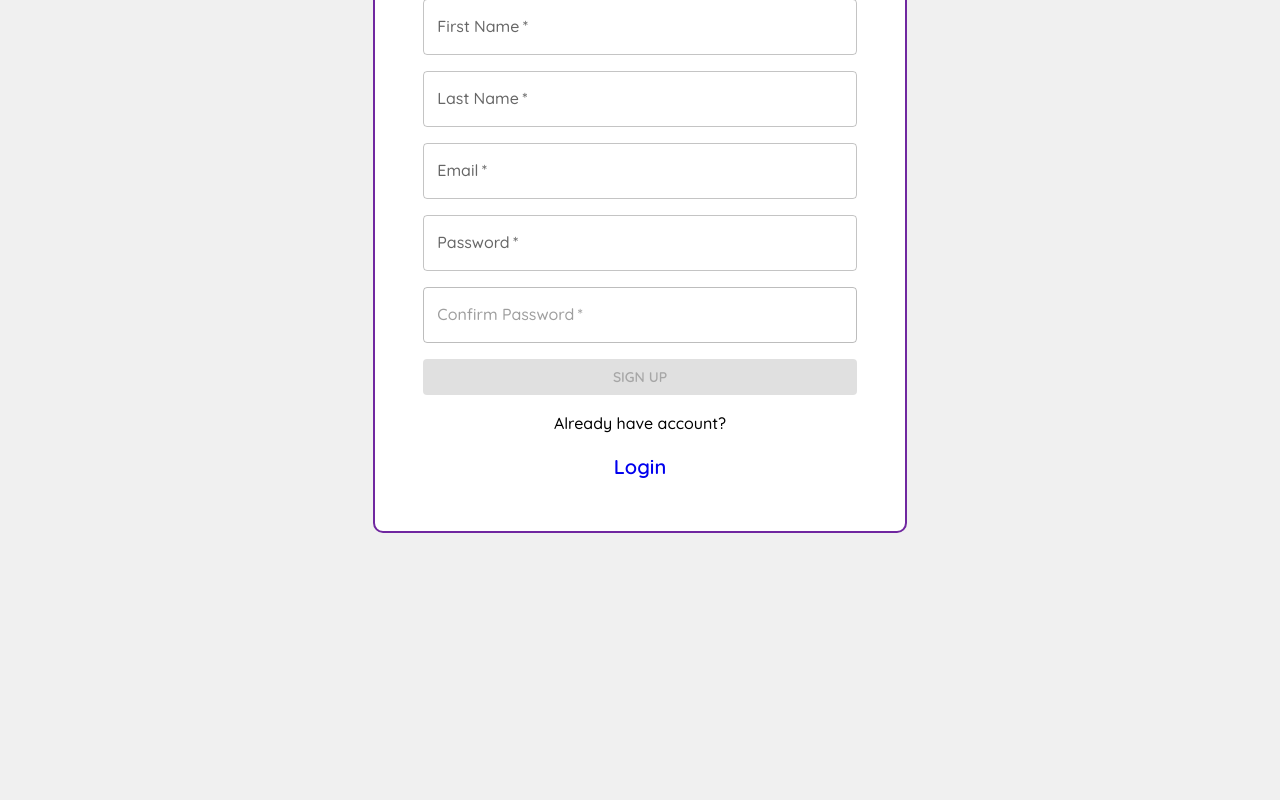
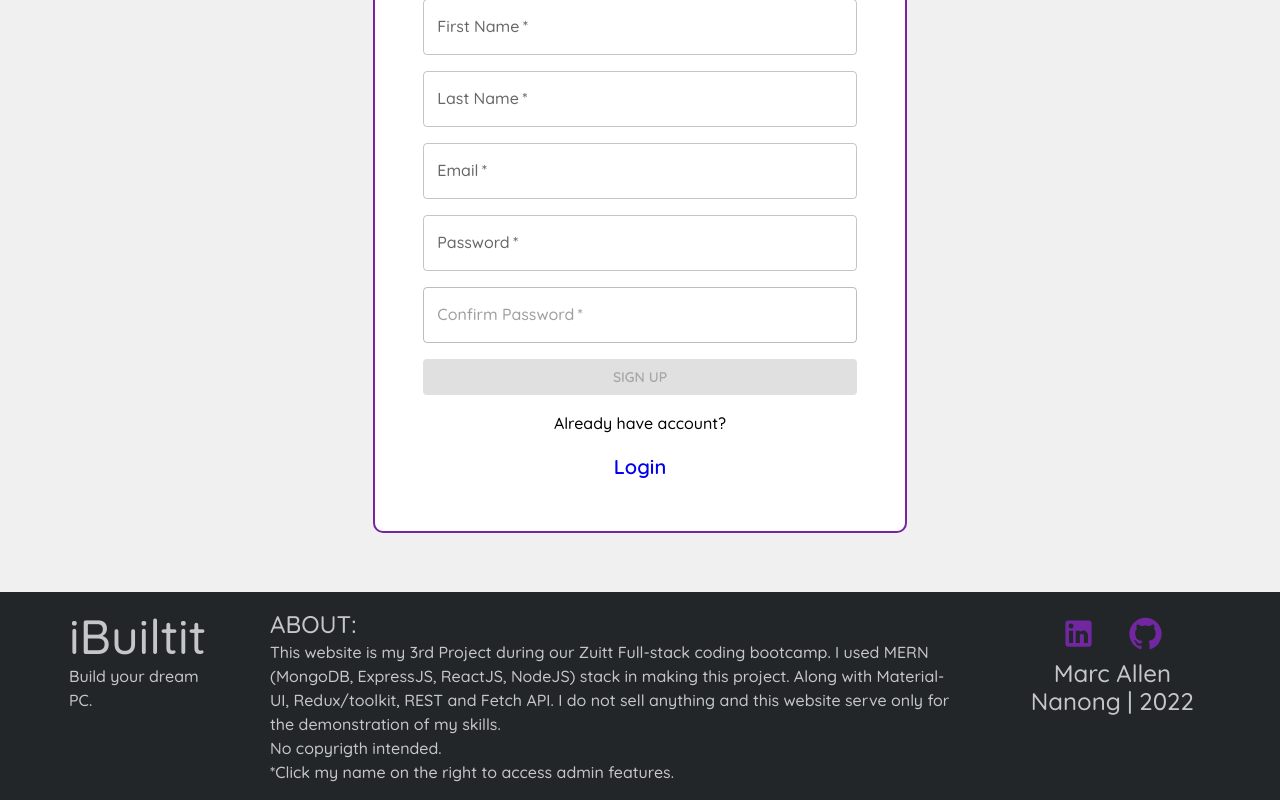
Before and after one commit to nanong11/iBuiltit, a React (Create React App) app: page /signup in a window 1280 px wide. Shown: the part 208-1008 px from the top of the page. Before the commit the page ends 800 px from the top, so only its background shows below. Built offline with nearby package versions, Linux system fonts and the light colour scheme.

Commit message:
Add footer in signup page

```diff
--- a/src/pages/Signup.js
+++ b/src/pages/Signup.js
@@ -2,6 +2,7 @@ import { Button, FormControl, Grid, TextField, Typography } from '@mui/material'
 import React, { useEffect, useState } from 'react'
 import { makeStyles } from '@material-ui/styles'
 import { useNavigate } from "react-router-dom"
+import Footer from '../components/Footer'
 
 /* Custom Styles */
 const useStyles = makeStyles({
@@ -232,7 +233,6 @@ export default function Signup() {
 
   return (
     <>
-
       <Grid
       container
       spacing={0}
@@ -369,6 +369,7 @@ export default function Signup() {
           </FormControl>
         </Grid>
       </Grid>
+      <Footer />
     </>
   )
 }
```
